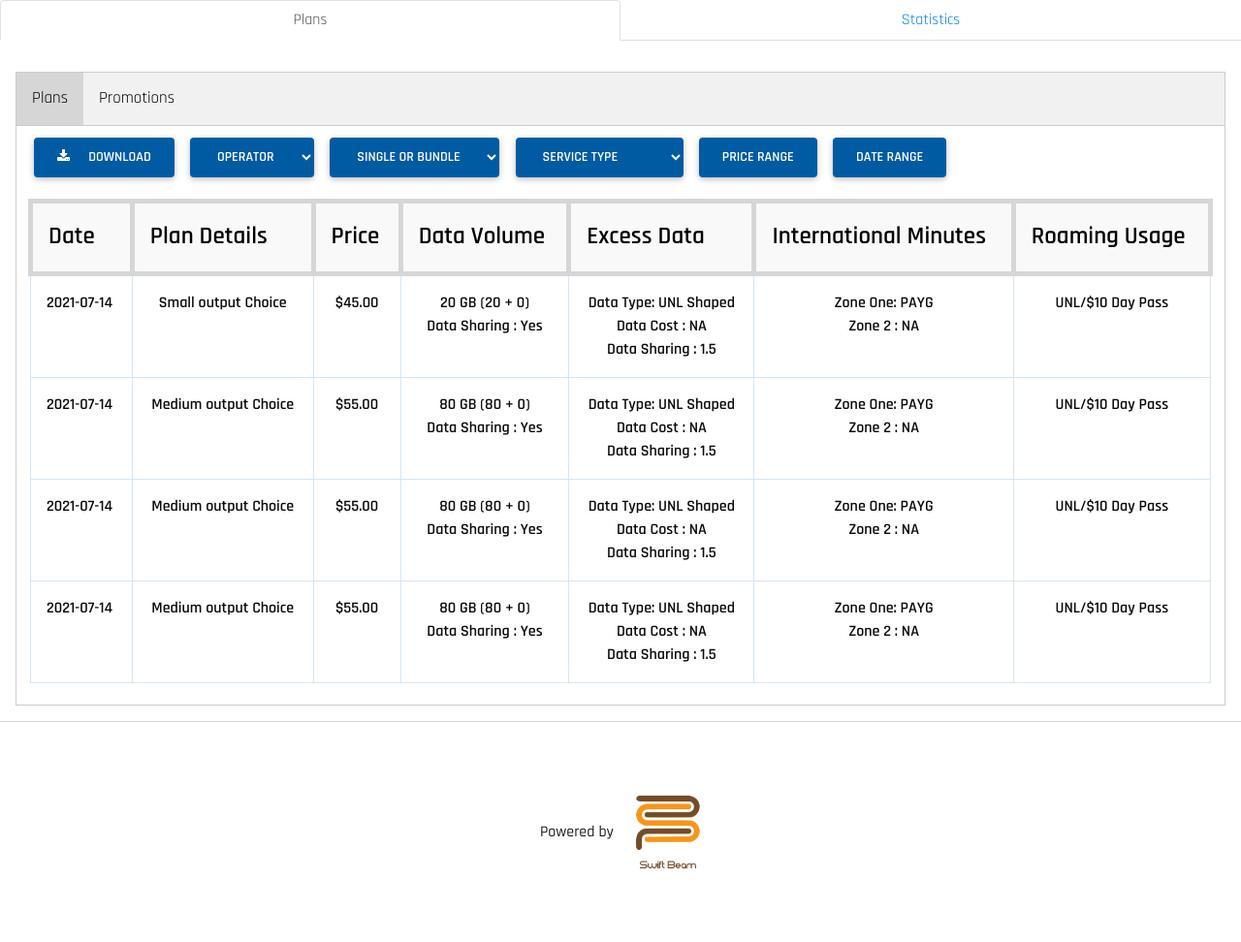
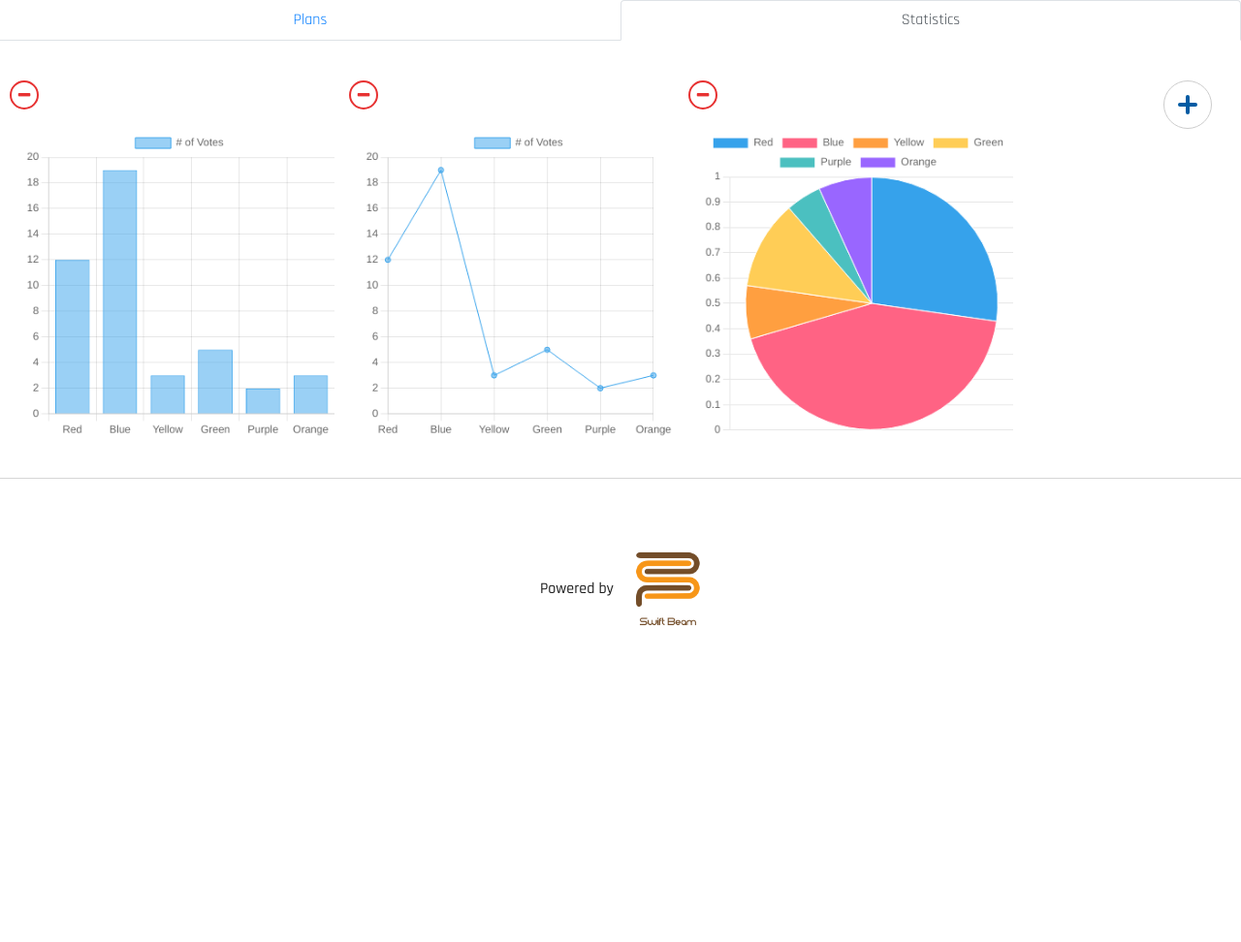
Before and after one commit to alkuyomisb/django_scalex, a Django app: page /tab in a window 1280 px wide. Shown: the part 100-1072 px from the top of the page at 97% size. After the commit the page ends 746 px from the top, so only its background shows below. Run offline with Django 4.2, Linux system fonts and the light colour scheme; style sheets or scripts are compiled from the project's sources; some libraries are stand-ins or nearby versions.

Commit message:
fixed tabs-switching issue

```diff
--- a/templates/arch/plans.html
+++ b/templates/arch/plans.html
@@ -35,8 +35,8 @@
 
       <!-- plans and Promotions tabs -->
       <div class="tab">
-        <button class="tablinks" onclick="openTab(event, 'plans')" id="defaultOpen">Plans</button>
-        <button class="tablinks" onclick="openTab(event, 'promotions')">Promotions</button>
+        <button class="tablinks" onclick="openTab(event, 'plans')">Plans</button>
+        <button class="tablinks active" onclick="openTab(event, 'promotions')"  id="defaultOpen">Promotions</button>
       </div>
 
 
--- a/templates/arch/statistics.html
+++ b/templates/arch/statistics.html
@@ -1,28 +1,62 @@
 {% load static %}
 <!DOCTYPE html>
 <html lang="en">
-
   <head>
-    <meta charset="UTF-8">
-    <meta http-equiv="X-UA-Compatible" content="IE=edge">
-    <meta name="viewport" content="width=device-width, initial-scale=1.0">
+    <meta charset="UTF-8" />
+    <meta http-equiv="X-UA-Compatible" content="IE=edge" />
+    <meta name="viewport" content="width=device-width, initial-scale=1.0" />
     <title>TRA</title>
     <link rel="icon" href="{% static 'images/favicon.ico' %}" />
-    <link rel="stylesheet" type="text/css" href="{% static 'css/font-awesome.css' %}">
-    <link rel="stylesheet" type="text/css" href="{% static 'css/bootstrap.css' %}">
-    <link rel="stylesheet" type="text/css" href="{% static 'css/mdb.css' %}">
-    <link rel="stylesheet" type="text/css" href="{% static 'css/owl.carousel.css' %}">
-    <link rel="stylesheet" type="text/css" href="{% static 'css/owl.theme.default.css' %}">
-    <link rel="stylesheet" type="text/css" href="{% static 'css/jquery.fancybox.css' %}">
-    <link rel="stylesheet" type="text/css" href="{% static 'css/hover.css' %}">
-    <link rel="stylesheet" type="text/css" href="{% static 'css/animate.css' %}">
-    <link rel="stylesheet" type="text/css" href="{% static 'css/aos.css' %}">
-    <link rel="stylesheet" type="text/css" href="{% static 'css/style.css' %}">
-    <link rel="stylesheet" type="text/css" href="{% static 'css/statistics.css' %}">
+    <link
+      rel="stylesheet"
+      type="text/css"
+      href="{% static 'css/font-awesome.css' %}"
+    />
+    <link
+      rel="stylesheet"
+      type="text/css"
+      href="{% static 'css/bootstrap.css' %}"
+    />
+    <link rel="stylesheet" type="text/css" href="{% static 'css/mdb.css' %}" />
+    <link
+      rel="stylesheet"
+      type="text/css"
+      href="{% static 'css/owl.carousel.css' %}"
+    />
+    <link
+      rel="stylesheet"
+      type="text/css"
+      href="{% static 'css/owl.theme.default.css' %}"
+    />
+    <link
+      rel="stylesheet"
+      type="text/css"
+      href="{% static 'css/jquery.fancybox.css' %}"
+    />
+    <link
+      rel="stylesheet"
+      type="text/css"
+      href="{% static 'css/hover.css' %}"
+    />
+    <link
+      rel="stylesheet"
+      type="text/css"
+      href="{% static 'css/animate.css' %}"
+    />
+    <link rel="stylesheet" type="text/css" href="{% static 'css/aos.css' %}" />
+    <link
+      rel="stylesheet"
+      type="text/css"
+      href="{% static 'css/style.css' %}"
+    />
+    <link
+      rel="stylesheet"
+      type="text/css"
+      href="{% static 'css/statistics.css' %}"
+    />
 
     <!-- chart -->
     <script src="https://cdn.jsdelivr.net/npm/chart.js"></script>
-
   </head>
 
   <body>
@@ -30,34 +64,36 @@
     <div>
       <dialog class="chartDialog" id="DialogChart">
         <div class="form-group row">
-                <span class="col-sm-4 col-form-label">
-                    xValue :</span>
+          <span class="col-sm-4 col-form-label"> xValue :</span>
           <div class="col-sm-8">
             <select class="form-control input-sm">
               <option>Choose xValue</option>
-                        <option value="Date">Date </option>
-                        <option value="Price">Price </option>
-                        <option value="DataVolume">Data Volume </option>
-                        <option value="ExcessData">Excess Data </option>
-                        <option value="InternationalMinutes">International Minutes </option>
-                        <option value="RoamingUsage">Roaming Usage </option>
+              <option value="Date">Date</option>
+              <option value="Price">Price</option>
+              <option value="DataVolume">Data Volume</option>
+              <option value="ExcessData">Excess Data</option>
+              <option value="InternationalMinutes">
+                International Minutes
+              </option>
+              <option value="RoamingUsage">Roaming Usage</option>
             </select>
           </div>
         </div>
 
         <!-- xyVaues -->
         <div class="form-group row">
-                <span class="col-sm-4 col-form-label">
-                    yValue :</span>
+          <span class="col-sm-4 col-form-label"> yValue :</span>
           <div class="col-sm-8">
             <select class="form-control input-sm">
               <option>Choose yValue</option>
-                        <option value="Date">Date </option>
-                        <option value="Price">Price </option>
-                        <option value="DataVolume">Data Volume </option>
-                        <option value="ExcessData">Excess Data </option>
-                        <option value="InternationalMinutes">International Minutes </option>
-                        <option value="RoamingUsage">Roaming Usage </option>
+              <option value="Date">Date</option>
+              <option value="Price">Price</option>
+              <option value="DataVolume">Data Volume</option>
+              <option value="ExcessData">Excess Data</option>
+              <option value="InternationalMinutes">
+                International Minutes
+              </option>
+              <option value="RoamingUsage">Roaming Usage</option>
             </select>
           </div>
         </div>
@@ -65,12 +101,23 @@
 
         <!-- Choose Chart Type -->
         <div class="form-group row">
-                <span class="col-sm-6 col-form-label">
-                    Chart Type :</span>
+          <span class="col-sm-6 col-form-label"> Chart Type :</span>
           <div class="chartType" id="chartType">
-                    <img src="{% static 'images/lineChart1.png' %}" class="chart" onclick="enableImage(this)">
-                    <img src="{% static 'images/barChartpng.png' %}" class="chart" onclick="enableImage(this)">
-                    <img src="{% static 'images/pieChart.png' %}" class="chart" onclick="enableImage(this)">
+            <img
+              src="{% static 'images/lineChart1.png' %}"
+              class="chart"
+              onclick="enableImage(this)"
+            />
+            <img
+              src="{% static 'images/barChartpng.png' %}"
+              class="chart"
+              onclick="enableImage(this)"
+            />
+            <img
+              src="{% static 'images/pieChart.png' %}"
+              class="chart"
+              onclick="enableImage(this)"
+            />
           </div>
         </div>
         <!-- Choose Chart Type -->
@@ -89,7 +136,9 @@
         </div>
         <div class="modal-footer">
           <button id="removeHide1" class="btn btn-chart">Close</button>
-                <button type="button" class="btn btn-chart" onclick="deleteDiv()">Delete</button>
+          <button type="button" class="btn btn-chart" onclick="deleteDiv()">
+            Delete
+          </button>
         </div>
       </dialog>
     </div>
@@ -101,7 +150,9 @@
         </div>
         <div class="modal-footer">
           <button id="removeHide2" class="btn btn-chart">Close</button>
-                <button type="button" class="btn btn-chart" onclick="deleteDiv()">Delete</button>
+          <button type="button" class="btn btn-chart" onclick="deleteDiv()">
+            Delete
+          </button>
         </div>
       </dialog>
     </div>
@@ -113,130 +164,191 @@
         </div>
         <div class="modal-footer">
           <button id="removeHide3" class="btn btn-chart">Close</button>
-                <button type="button" class="btn btn-chart" onclick="deleteDiv()">Delete</button>
+          <button type="button" class="btn btn-chart" onclick="deleteDiv()">
+            Delete
+          </button>
         </div>
       </dialog>
     </div>
 
-
     <div class="row">
       <div>
         <button class="delete" id="removeChartShow1">
-                <span class="svg fa fa-minus" width="25" height="25" fill="none" viewBox="0 0 24 24"></span>
+          <span
+            class="svg fa fa-minus"
+            width="25"
+            height="25"
+            fill="none"
+            viewBox="0 0 24 24"
+          ></span>
         </button>
-            <canvas id="barChart" style="height: 350px;padding: 15px;
-            width: 350px;"></canvas>
+        <canvas
+          id="barChart"
+          style="height: 350px; padding: 15px; width: 350px"
+        ></canvas>
       </div>
       <div>
         <button class="delete" id="removeChartShow2">
-                <span class="svg fa fa-minus" width="25" height="25" fill="none" viewBox="0 0 24 24"></span>
+          <span
+            class="svg fa fa-minus"
+            width="25"
+            height="25"
+            fill="none"
+            viewBox="0 0 24 24"
+          ></span>
         </button>
-            <canvas id="lineChart" style="height: 350px; padding: 15px;
-            width: 350px;"></canvas>
+        <canvas
+          id="lineChart"
+          style="height: 350px; padding: 15px; width: 350px"
+        ></canvas>
       </div>
       <div>
         <button class="delete" id="removeChartShow3">
-                <span class="svg fa fa-minus" width="25" height="25" fill="none" viewBox="0 0 24 24"></span>
+          <span
+            class="svg fa fa-minus"
+            width="25"
+            height="25"
+            fill="none"
+            viewBox="0 0 24 24"
+          ></span>
         </button>
-            <canvas id="pieChart" style=" width: 350px; padding: 15px;"></canvas>
+        <canvas id="pieChart" style="width: 350px; padding: 15px"></canvas>
       </div>
       <div>
-
-            <button class="icon-btn add-btn" id="addChartShow" style="margin-left: 140px;">
+        <button
+          class="icon-btn add-btn"
+          id="addChartShow"
+          style="margin-left: 140px"
+        >
           <div class="add-icon"></div>
           <div class="btn-txt">Add Chart</div>
         </button>
       </div>
-
     </div>
   </body>
 
   <script>
     // bar chart
-    const barChart = document.getElementById('barChart');
+    const barChart = document.getElementById("barChart");
 
     new Chart(barChart, {
-        type: 'bar',
+      type: "bar",
       data: {
-            labels: ['Red', 'Blue', 'Yellow', 'Green', 'Purple', 'Orange'],
-            datasets: [{
-                label: '# of Votes',
+        labels: ["Red", "Blue", "Yellow", "Green", "Purple", "Orange"],
+        datasets: [
+          {
+            label: "# of Votes",
             data: [12, 19, 3, 5, 2, 3],
-                borderWidth: 1
-            }]
+            borderWidth: 1,
+          },
+        ],
       },
       options: {
         scales: {
           y: {
-                    beginAtZero: true
-                }
-            }
-        }
+            beginAtZero: true,
+          },
+        },
+      },
     });
     // bar chart
 
-
     // line chart
-    const lineChart = document.getElementById('lineChart');
+    const lineChart = document.getElementById("lineChart");
 
     new Chart(lineChart, {
-        type: 'line',
+      type: "line",
       data: {
-            labels: ['Red', 'Blue', 'Yellow', 'Green', 'Purple', 'Orange'],
-            datasets: [{
-                label: '# of Votes',
+        labels: ["Red", "Blue", "Yellow", "Green", "Purple", "Orange"],
+        datasets: [
+          {
+            label: "# of Votes",
             data: [12, 19, 3, 5, 2, 3],
-                borderWidth: 1
-            }]
+            borderWidth: 1,
+          },
+        ],
       },
       options: {
         scales: {
           y: {
-                    beginAtZero: true
-                }
-            }
-        }
+            beginAtZero: true,
+          },
+        },
+      },
     });
     // line chart
 
-    const pieChart = document.getElementById('pieChart');
+    const pieChart = document.getElementById("pieChart");
 
     new Chart(pieChart, {
-        type: 'pie',
+      type: "pie",
       data: {
-            labels: ['Red', 'Blue', 'Yellow', 'Green', 'Purple', 'Orange'],
-            datasets: [{
-                label: '# of Votes',
+        labels: ["Red", "Blue", "Yellow", "Green", "Purple", "Orange"],
+        datasets: [
+          {
+            label: "# of Votes",
             data: [12, 19, 3, 5, 2, 3],
-                borderWidth: 1
-            }]
+            borderWidth: 1,
+          },
+        ],
       },
       options: {
         scales: {
           y: {
-                    beginAtZero: true
-                }
-            }
-        }
+            beginAtZero: true,
+          },
+        },
+      },
     });
 
-    (function () { var dateDialog = document.getElementById('DialogChart'); document.getElementById('addChartShow').onclick = function () { dateDialog.show(); }; document.getElementById('chartHide').onclick = function () { dateDialog.close(); }; })();
-
+    (function () {
+      var dateDialog = document.getElementById("DialogChart");
+      document.getElementById("addChartShow").onclick = function () {
+        dateDialog.show();
+      };
+      document.getElementById("chartHide").onclick = function () {
+        dateDialog.close();
+      };
+    })();
 
     // remove chart dialog
-    (function () { var removeDialog1 = document.getElementById('removeChartDialog1'); document.getElementById('removeChartShow1').onclick = function () { removeDialog1.show(); }; document.getElementById('removeHide1').onclick = function () { removeDialog1.close(); }; })();
+    (function () {
+      var removeDialog1 = document.getElementById("removeChartDialog1");
+      document.getElementById("removeChartShow1").onclick = function () {
+        removeDialog1.show();
+      };
+      document.getElementById("removeHide1").onclick = function () {
+        removeDialog1.close();
+      };
+    })();
 
-    (function () { var removeDialog2 = document.getElementById('removeChartDialog2'); document.getElementById('removeChartShow2').onclick = function () { removeDialog2.show(); }; document.getElementById('removeHide2').onclick = function () { removeDialog2.close(); }; })();
+    (function () {
+      var removeDialog2 = document.getElementById("removeChartDialog2");
+      document.getElementById("removeChartShow2").onclick = function () {
+        removeDialog2.show();
+      };
+      document.getElementById("removeHide2").onclick = function () {
+        removeDialog2.close();
+      };
+    })();
 
-    (function () { var removeDialog3 = document.getElementById('removeChartDialog3'); document.getElementById('removeChartShow3').onclick = function () { removeDialog3.show(); }; document.getElementById('removeHide3').onclick = function () { removeDialog3.close(); }; })();
+    (function () {
+      var removeDialog3 = document.getElementById("removeChartDialog3");
+      document.getElementById("removeChartShow3").onclick = function () {
+        removeDialog3.show();
+      };
+      document.getElementById("removeHide3").onclick = function () {
+        removeDialog3.close();
+      };
+    })();
 
     // Chart type function
     function enableImage(imageElement) {
       // get all chart images
-        var charts = document.querySelectorAll('.chart');
+      var charts = document.querySelectorAll(".chart");
       // loop through chart images and disable them
       for (var i = 0; i < charts.length; i++) {
-            charts[i].style.filter = "grayscale(100%)";  // apply grayscale effect to make images black and white
+        charts[i].style.filter = "grayscale(100%)"; // apply grayscale effect to make images black and white
       }
       // enable selected image by removing the grayscale effect
       imageElement.style.filter = "none";
--- a/templates/arch/tab.html
+++ b/templates/arch/tab.html
@@ -1,24 +1,69 @@
 {% load static %}
 <!DOCTYPE html>
 <html lang="en">
-
   <head>
-  <meta charset="UTF-8">
-  <meta http-equiv="X-UA-Compatible" content="IE=edge">
-  <meta name="viewport" content="width=device-width, initial-scale=1.0">
+    <meta charset="UTF-8" />
+    <meta http-equiv="X-UA-Compatible" content="IE=edge" />
+    <meta name="viewport" content="width=device-width, initial-scale=1.0" />
     <title>TRA</title>
     <link rel="icon" href="{% static 'images/favicon.ico' %}" />
-  <link rel="stylesheet" type="text/css" href="{% static 'css/font-awesome.css' %}">
-  <link rel="stylesheet" type="text/css" href="{% static 'css/bootstrap.css' %}">
-  <link rel="stylesheet" type="text/css" href="{% static 'css/mdb.css' %}">
-  <link rel="stylesheet" type="text/css" href="{% static 'css/owl.carousel.css' %}">
-  <link rel="stylesheet" type="text/css" href="{% static 'css/owl.theme.default.css' %}">
-  <link rel="stylesheet" type="text/css" href="{% static 'css/jquery.fancybox.css' %}">
-  <link rel="stylesheet" type="text/css" href="{% static 'css/hover.css' %}">
-  <link rel="stylesheet" type="text/css" href="{% static 'css/animate.css' %}">
-  <link rel="stylesheet" type="text/css" href="{% static 'css/aos.css' %}">
-  <link rel="stylesheet" type="text/css" href="{% static 'css/style.css' %}">
-  <link rel="stylesheet" type="text/css" href="{% static 'css/plansStyle.css' %}">
+
+    <script
+      src="https://cdn.jsdelivr.net/npm/bootstrap@5.3.0-alpha1/dist/js/bootstrap.bundle.min.js"
+      integrity="sha384-w76AqPfDkMBDXo30jS1Sgez6pr3x5MlQ1ZAGC+nuZB+EYdgRZgiwxhTBTkF7CXvN"
+      crossorigin="anonymous"
+    ></script>
+
+    <!-- chart -->
+    <script src="https://cdn.jsdelivr.net/npm/chart.js"></script>
+
+    <link
+      rel="stylesheet"
+      type="text/css"
+      href="{% static 'css/font-awesome.css' %}"
+    />
+    <link
+      rel="stylesheet"
+      type="text/css"
+      href="{% static 'css/bootstrap.css' %}"
+    />
+    <link rel="stylesheet" type="text/css" href="{% static 'css/mdb.css' %}" />
+    <link
+      rel="stylesheet"
+      type="text/css"
+      href="{% static 'css/owl.carousel.css' %}"
+    />
+    <link
+      rel="stylesheet"
+      type="text/css"
+      href="{% static 'css/owl.theme.default.css' %}"
+    />
+    <link
+      rel="stylesheet"
+      type="text/css"
+      href="{% static 'css/jquery.fancybox.css' %}"
+    />
+    <link
+      rel="stylesheet"
+      type="text/css"
+      href="{% static 'css/hover.css' %}"
+    />
+    <link
+      rel="stylesheet"
+      type="text/css"
+      href="{% static 'css/animate.css' %}"
+    />
+    <link rel="stylesheet" type="text/css" href="{% static 'css/aos.css' %}" />
+    <link
+      rel="stylesheet"
+      type="text/css"
+      href="{% static 'css/style.css' %}"
+    />
+    <link
+      rel="stylesheet"
+      type="text/css"
+      href="{% static 'css/plansStyle.css' %}"
+    />
   </head>
 
   <body>
@@ -26,20 +71,31 @@
       <div class="container-xl container-nav">
         <div class="logo">
           <a href="index.html">
-          <img src="{% static 'images/tra-logo.png' %}" alt="TRA">
+            <img src="{% static 'images/tra-logo.png' %}" alt="TRA" />
           </a>
         </div>
-      <button class="navbar-toggler" type="button" data-toggle="collapse" data-target="#navbarSupportedContent"
-        aria-controls="navbarSupportedContent" aria-expanded="false" aria-label="Toggle navigation">
+        <button
+          class="navbar-toggler"
+          type="button"
+          data-toggle="collapse"
+          data-target="#navbarSupportedContent"
+          aria-controls="navbarSupportedContent"
+          aria-expanded="false"
+          aria-label="Toggle navigation"
+        >
           <span class="navbar-toggler-icon"></span>
         </button>
         <div class="collapse navbar-collapse" id="navbarSupportedContent">
           <ul class="navbar-nav tool-nav">
             <li class="nav-item">
-            <a class="nav-link nav-lng" href="javaScript:;"><span class="nav-label">Arabic</span>
+              <a class="nav-link nav-lng" href="javaScript:;"
+                ><span class="nav-label">Arabic</span>
                 <span class="nav-icon">
-                <img src="{% static 'images/top-nav-01.png' %}" alt="My image">
-              </span></a>
+                  <img
+                    src="{% static 'images/top-nav-01.png' %}"
+                    alt="My image"
+                  /> </span
+              ></a>
             </li>
           </ul>
         </div>
@@ -49,44 +105,49 @@
     <ul class="nav nav-tabs nav-justified mb-3" id="ex1" role="tablist">
       <li class="nav-item" role="presentation">
         <a
-        class="nav-link active"
-        id="ex3-tab-1"
-        data-mdb-toggle="tab"
-        href="#ex3-tabs-1"
+          onclick="return plansClicked()"
+          class="nav-link"
+          id="plans-tab"
+          data-bs-toggle="tab"
+          data-bs-target="#plans"
           role="tab"
-        aria-controls="ex3-tabs-1"
+          aria-controls="plans"
           aria-selected="true"
-        >Plans</a>
+          >Plans</a
+        >
       </li>
       <li class="nav-item" role="presentation">
         <a
-        class="nav-link"
-        id="ex3-tab-2"
-        data-mdb-toggle="tab"
-        href="#ex3-tabs-2"
+          onclick="return statisticsClicked()"
+          class="nav-link active"
+          id="plans-statistics"
+          data-bs-toggle="tab"
+          data-bs-target="#statistics"
           role="tab"
-        aria-controls="ex3-tabs-2"
+          aria-controls="statistics"
           aria-selected="false"
-        >Statistics</a>
+          >Statistics</a
+        >
       </li>
     </ul>
     <!-- Tabs navs -->
 
     <!-- Tabs content -->
-  <div class="tab-content" id="ex2-content">
+    <div class="tab-content" id="tabContent">
       <div
-      class="tab-pane fade show active"
-      id="ex3-tabs-1"
+        class="tab-pane fade"
+        id="plans"
         role="tabpanel"
-      aria-labelledby ="ex3-tab-1"
+        aria-labelledby="plans-tab"
       >
         {% include 'arch/plans.html' %}
       </div>
+
       <div
-      class="tab-pane fade"
-      id="ex3-tabs-2"
+        class="tab-pane fade show active"
+        id="statistics"
         role="tabpanel"
-      aria-labelledby="ex3-tab-2"
+        aria-labelledby="statistics-tab"
       >
         {% include 'arch/statistics.html' %}
       </div>
@@ -98,11 +159,26 @@
           <div class="col-12">
             <div class="powered-cover">
               Powered by
-            <img src="{% static 'images/SBlogo.png' %}" alt="Logo" style="width: 70px ;">
+              <img
+                src="{% static 'images/SBlogo.png' %}"
+                alt="Logo"
+                style="width: 70px"
+              />
             </div>
           </div>
         </div>
       </div>
     </footer>
+
+    <script>
+      function statisticsClicked() {
+        const element = document.getElementById("plans");
+        element.style.display = "none";
+      }
+      function plansClicked() {
+        const element = document.getElementById("plans");
+        element.style.display = "revert";
+      }
+    </script>
   </body>
 </html>
```
Lines whose indentation alone changed are shown as unchanged.
